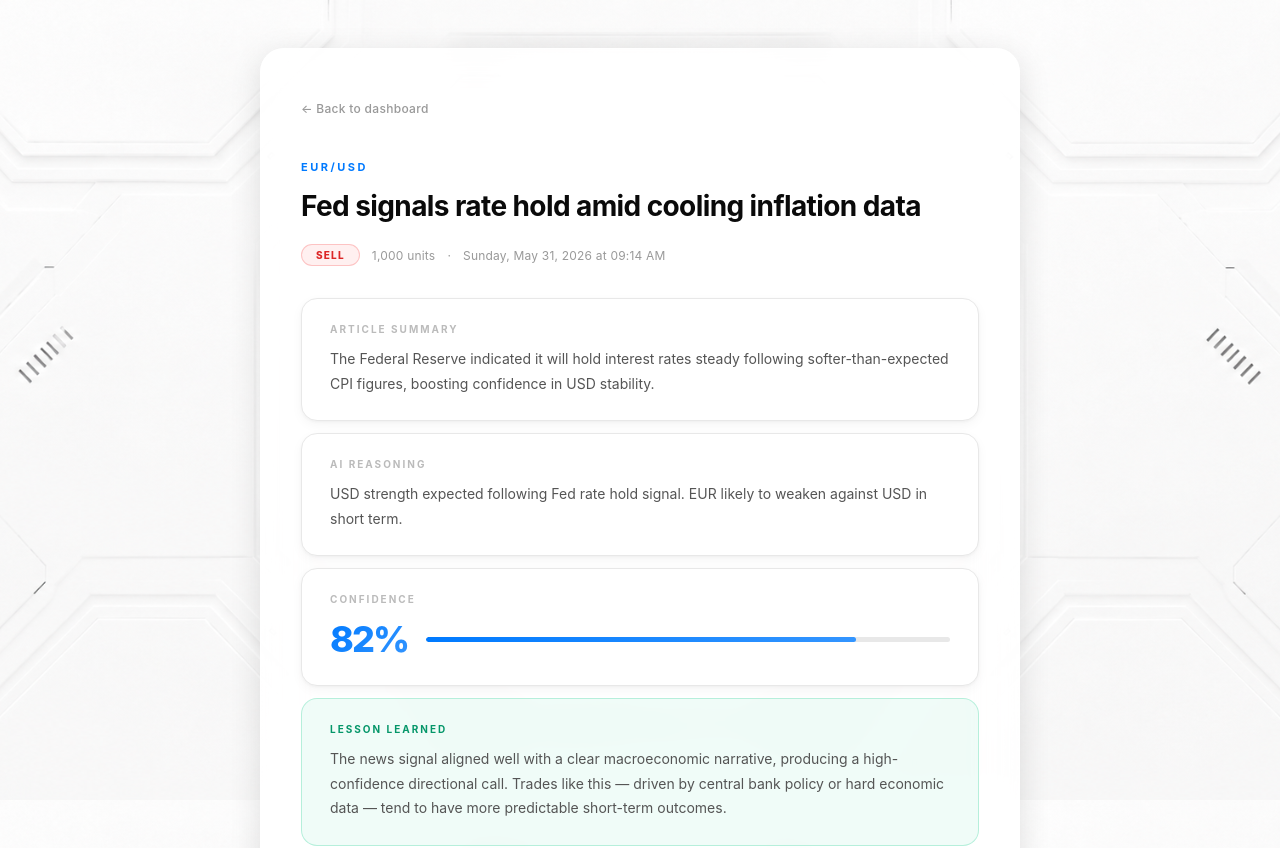
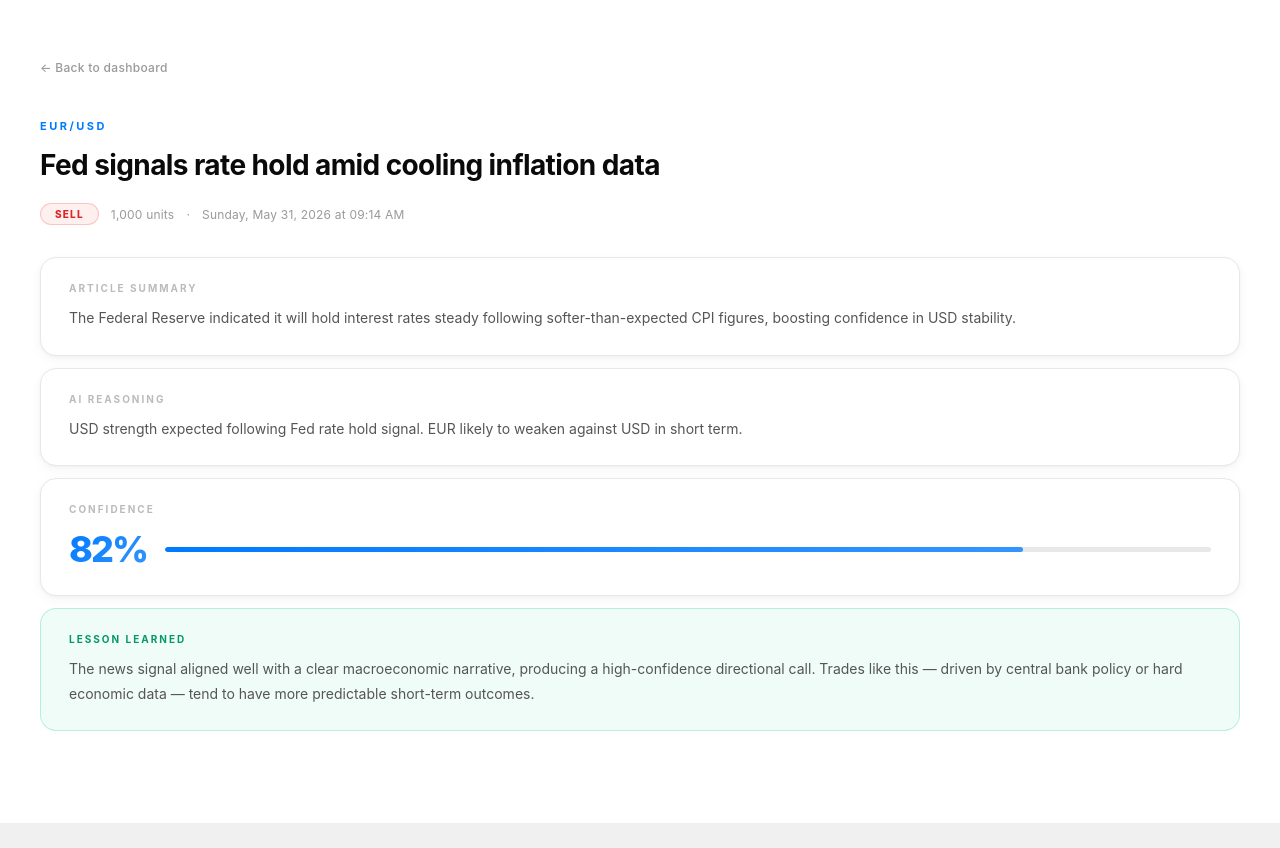
Before and after one commit to rlhill888/ai-auto-trader, a Next.js app in the folder ai-trader-frontend/: page /trades/a1b2c3d4-0001-4e5f-8a9b-000000000001 in a window 1280 px wide. Shown: the top 848 px of the page. After the commit the page ends 823 px from the top, so only its background shows below. Built offline with nearby package versions, Linux system fonts and the light colour scheme.

Commit message:
updated css

```diff
--- a/ai-trader-frontend/src/app/trades/[trade_id]/page.module.css
+++ b/ai-trader-frontend/src/app/trades/[trade_id]/page.module.css
@@ -1,14 +1,7 @@
 .container {
-  max-width: 760px;
-  margin: 48px auto;
-  padding: 48px 40px 64px;
+  margin: 0 auto;
+  padding: 56px 40px 80px;
   color: #0a0a0a;
-  background: rgba(255, 255, 255, 0.88);
-  backdrop-filter: blur(20px);
-  -webkit-backdrop-filter: blur(20px);
-  border-radius: 24px;
-  border: 1px solid rgba(255, 255, 255, 0.6);
-  box-shadow: 0 8px 32px rgba(0, 0, 0, 0.12);
 }
 
 /* ── Back link ─────────────────────────────────────────── */
--- a/ai-trader-frontend/src/app/trades/[trade_id]/page.tsx
+++ b/ai-trader-frontend/src/app/trades/[trade_id]/page.tsx
@@ -33,7 +33,7 @@ export default async function TradePage({
   });
 
   return (
-    <main style={{ minHeight: "100vh" }}>
+    <main style={{ minHeight: "100vh", background: "#ffffff" }}>
       <div className={styles.container}>
         <Link href="/" className={styles.back}>
           ← Back to dashboard
```
